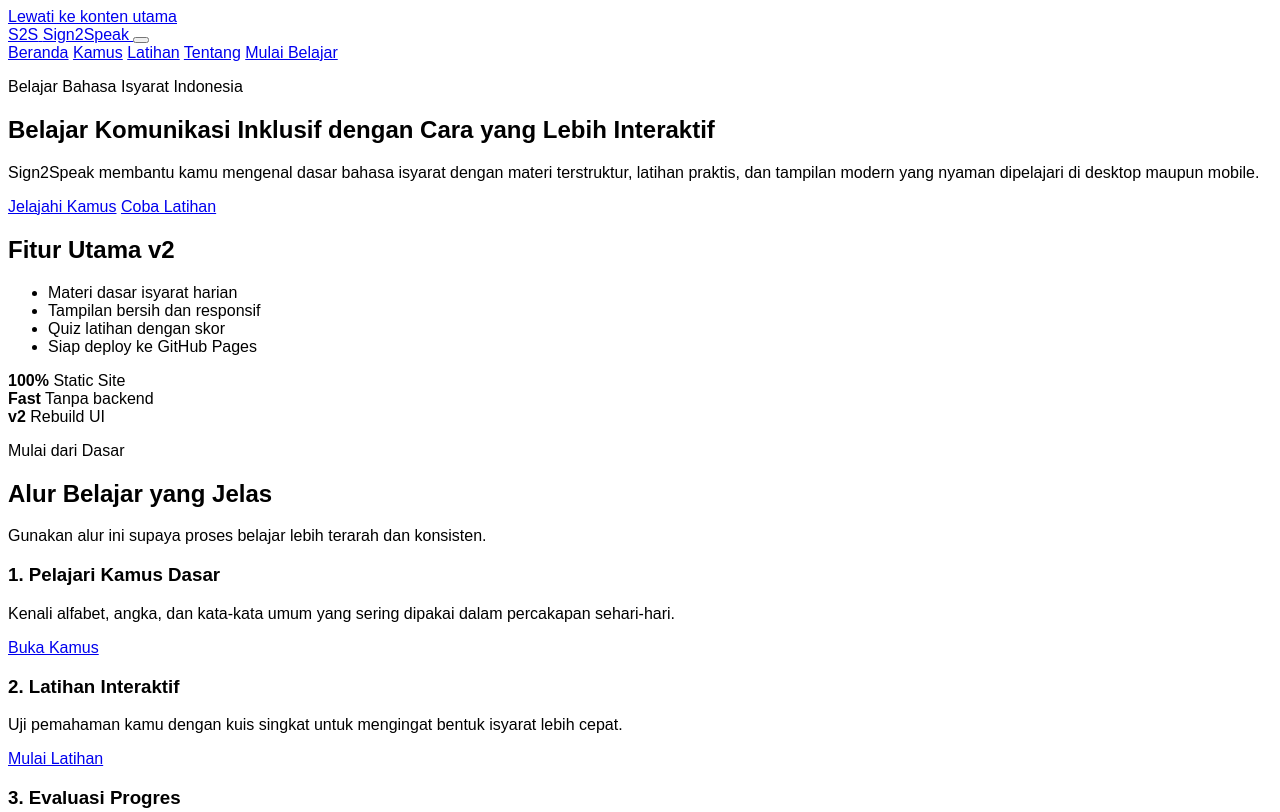
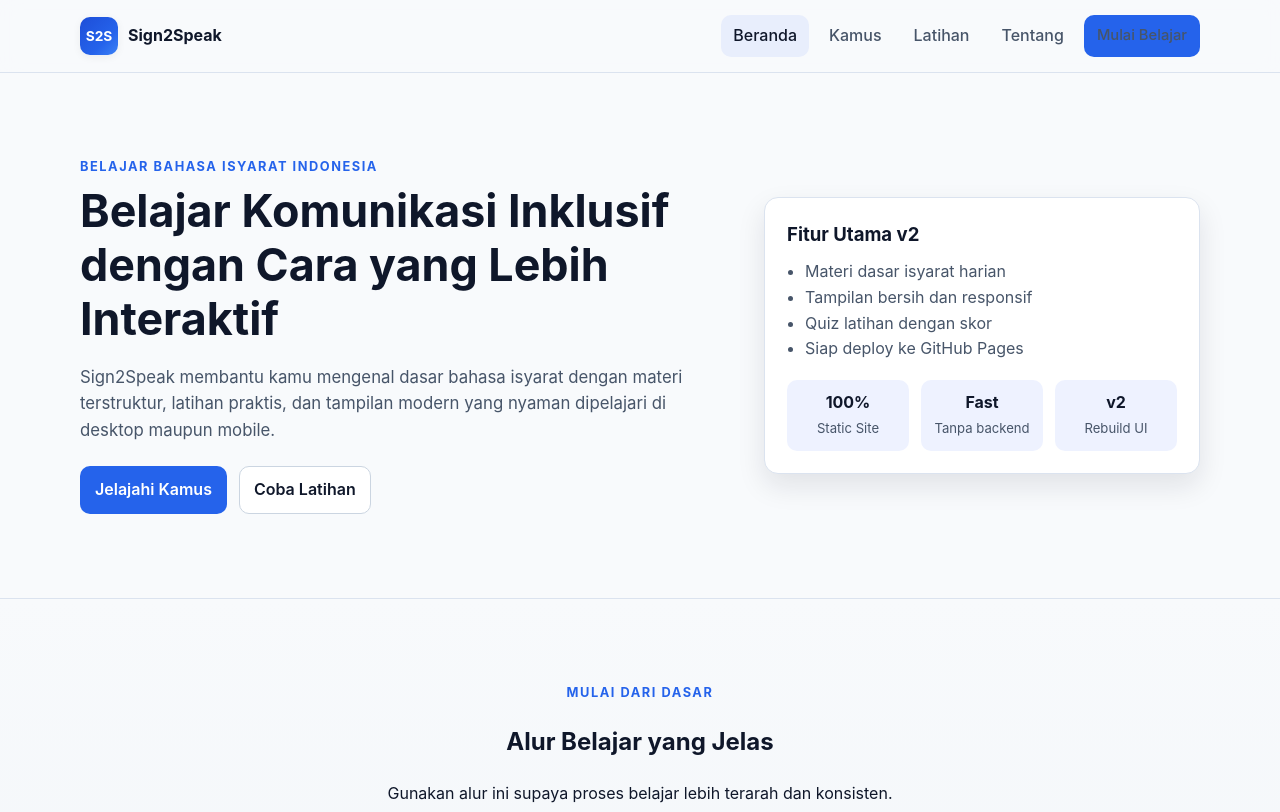
Before and after one commit to alenslhi/sign2speak, a plain HTML site: page v2/index.html in a window 1280 px wide. Shown: the top 812 px of the page. Drawn offline with Linux system fonts and the light colour scheme.

Commit message:
Add CSS variables and styles for layout and components

```diff
--- a/v2/assets/css/styles.css
+++ b/v2/assets/css/styles.css
@@ -1 +1,366 @@
-body { font-family: Arial, sans-serif; }
+:root {
+  --bg: #f8fafc;
+  --surface: #ffffff;
+  --surface-2: #eef2ff;
+  --text: #0f172a;
+  --muted: #475569;
+  --line: #dbe3ef;
+  --primary: #2563eb;
+  --primary-hover: #1d4ed8;
+  --radius: 14px;
+
+  --shadow-sm: 0 2px 8px rgba(15, 23, 42, 0.06);
+  --shadow-md: 0 12px 28px rgba(15, 23, 42, 0.1);
+  --container: 1120px;
+}
+
+*,
+*::before,
+*::after {
+  box-sizing: border-box;
+}
+
+html,
+body {
+  margin: 0;
+  padding: 0;
+}
+
+body {
+  font-family: Inter, ui-sans-serif, system-ui, -apple-system, "Segoe UI",
+    Roboto, Helvetica, Arial, sans-serif;
+  background: var(--bg);
+  color: var(--text);
+  line-height: 1.6;
+}
+
+a {
+  color: inherit;
+  text-decoration: none;
+}
+
+img {
+  max-width: 100%;
+  display: block;
+}
+
+.container {
+  width: min(var(--container), 92%);
+  margin-inline: auto;
+}
+
+.section {
+  padding: 84px 0;
+}
+
+.section-alt {
+  background: linear-gradient(180deg, #f8fafc 0%, #f1f5f9 100%);
+  border-top: 1px solid var(--line);
+  border-bottom: 1px solid var(--line);
+}
+
+.section-head {
+  text-align: center;
+  max-width: 680px;
+  margin: 0 auto 38px;
+}
+
+.eyebrow {
+  margin: 0 0 8px;
+  font-size: 0.8rem;
+  text-transform: uppercase;
+  letter-spacing: 0.12em;
+  color: var(--primary);
+  font-weight: 700;
+}
+
+.lead {
+  font-size: 1.05rem;
+  color: var(--muted);
+}
+
+.skip-link {
+  position: absolute;
+  left: -9999px;
+  top: 0;
+  background: #111827;
+  color: #fff;
+  padding: 8px 12px;
+  border-radius: 8px;
+  z-index: 9999;
+}
+
+.skip-link:focus {
+  left: 12px;
+  top: 12px;
+}
+
+.site-header {
+  position: sticky;
+  top: 0;
+  z-index: 30;
+  background: rgba(248, 250, 252, 0.85);
+  backdrop-filter: blur(10px);
+  border-bottom: 1px solid var(--line);
+}
+
+.nav-wrapper {
+  min-height: 72px;
+  display: flex;
+  align-items: center;
+  justify-content: space-between;
+  gap: 18px;
+}
+
+.brand {
+  display: inline-flex;
+  align-items: center;
+  gap: 10px;
+  font-weight: 700;
+}
+
+.brand-badge {
+  width: 38px;
+  height: 38px;
+  border-radius: 10px;
+  display: grid;
+  place-items: center;
+  color: #fff;
+  background: linear-gradient(135deg, #1d4ed8, #2563eb 65%, #3b82f6);
+  font-size: 0.86rem;
+  box-shadow: var(--shadow-sm);
+}
+
+.primary-nav {
+  display: flex;
+  align-items: center;
+  gap: 8px;
+}
+
+.primary-nav a {
+  padding: 8px 12px;
+  border-radius: 10px;
+  color: var(--muted);
+  font-weight: 500;
+}
+
+.primary-nav a:hover {
+  background: #e8eefc;
+  color: var(--text);
+}
+
+.primary-nav a.active {
+  color: var(--text);
+  background: #e8eefc;
+}
+
+.nav-toggle {
+  display: none;
+  background: transparent;
+  border: 0;
+  cursor: pointer;
+  padding: 0;
+}
+
+.nav-toggle span {
+  display: block;
+  width: 26px;
+  height: 2px;
+  background: #111827;
+  margin: 5px 0;
+  border-radius: 99px;
+}
+
+.btn {
+  display: inline-flex;
+  align-items: center;
+  justify-content: center;
+  border-radius: 10px;
+  padding: 10px 14px;
+  font-weight: 600;
+  border: 1px solid transparent;
+  transition: 0.2s ease;
+}
+
+.btn-sm {
+  padding: 8px 12px;
+  font-size: 0.92rem;
+}
+
+.btn-primary {
+  background: var(--primary);
+  color: #fff;
+}
+
+.btn-primary:hover {
+  background: var(--primary-hover);
+}
+
+.btn-outline {
+  border-color: #cbd5e1;
+  color: var(--text);
+  background: #fff;
+}
+
+.btn-outline:hover {
+  background: #f8fafc;
+}
+
+.hero-grid {
+  display: grid;
+  grid-template-columns: 1.2fr 0.8fr;
+  gap: 30px;
+  align-items: center;
+}
+
+.hero h1 {
+  font-size: clamp(1.8rem, 4vw, 2.8rem);
+  line-height: 1.2;
+  margin: 0 0 14px;
+}
+
+.hero-actions {
+  margin-top: 22px;
+  display: flex;
+  gap: 12px;
+  flex-wrap: wrap;
+}
+
+.hero-card {
+  background: var(--surface);
+  border: 1px solid var(--line);
+  border-radius: var(--radius);
+  padding: 22px;
+  box-shadow: var(--shadow-md);
+}
+
+.hero-card h2 {
+  margin-top: 0;
+  margin-bottom: 10px;
+  font-size: 1.16rem;
+}
+
+.hero-card ul {
+  margin: 0 0 18px;
+  padding-left: 18px;
+  color: var(--muted);
+}
+
+.hero-stat {
+  display: grid;
+  grid-template-columns: repeat(3, 1fr);
+  gap: 12px;
+}
+
+.hero-stat div {
+  background: var(--surface-2);
+  border-radius: 10px;
+  padding: 10px;
+  text-align: center;
+}
+
+.hero-stat strong {
+  display: block;
+  font-size: 1rem;
+}
+
+.hero-stat span {
+  font-size: 0.82rem;
+  color: var(--muted);
+}
+
+.cards-grid {
+  display: grid;
+  grid-template-columns: repeat(3, 1fr);
+  gap: 18px;
+}
+
+.card {
+  background: var(--surface);
+  border: 1px solid var(--line);
+  border-radius: var(--radius);
+  padding: 18px;
+  box-shadow: var(--shadow-sm);
+}
+
+.card h3 {
+  margin-top: 0;
+  margin-bottom: 8px;
+  font-size: 1.06rem;
+}
+
+.card p {
+  color: var(--muted);
+  margin-bottom: 16px;
+}
+
+.text-link {
+  color: var(--primary);
+  font-weight: 600;
+}
+
+.site-footer {
+  border-top: 1px solid var(--line);
+  background: #fff;
+}
+
+.footer-wrap {
+  padding: 18px 0 26px;
+  display: flex;
+  justify-content: space-between;
+  gap: 14px;
+  flex-wrap: wrap;
+  color: var(--muted);
+  font-size: 0.94rem;
+}
+
+.footer-wrap a {
+  color: var(--primary);
+}
+
+@media (max-width: 920px) {
+  .hero-grid {
+    grid-template-columns: 1fr;
+  }
+
+  .cards-grid {
+    grid-template-columns: 1fr 1fr;
+  }
+
+  .primary-nav {
+    position: absolute;
+    top: 73px;
+    right: 4%;
+    width: min(280px, 92vw);
+    display: none;
+    flex-direction: column;
+    align-items: stretch;
+    background: #fff;
+    border: 1px solid var(--line);
+    border-radius: 12px;
+    padding: 10px;
+    box-shadow: var(--shadow-md);
+  }
+
+  .primary-nav.open {
+    display: flex;
+  }
+
+  .nav-toggle {
+    display: block;
+  }
+}
+
+@media (max-width: 640px) {
+  .section {
+    padding: 64px 0;
+  }
+
+  .cards-grid {
+    grid-template-columns: 1fr;
+  }
+
+  .hero-actions .btn {
+    width: 100%;
+  }
+}
```
